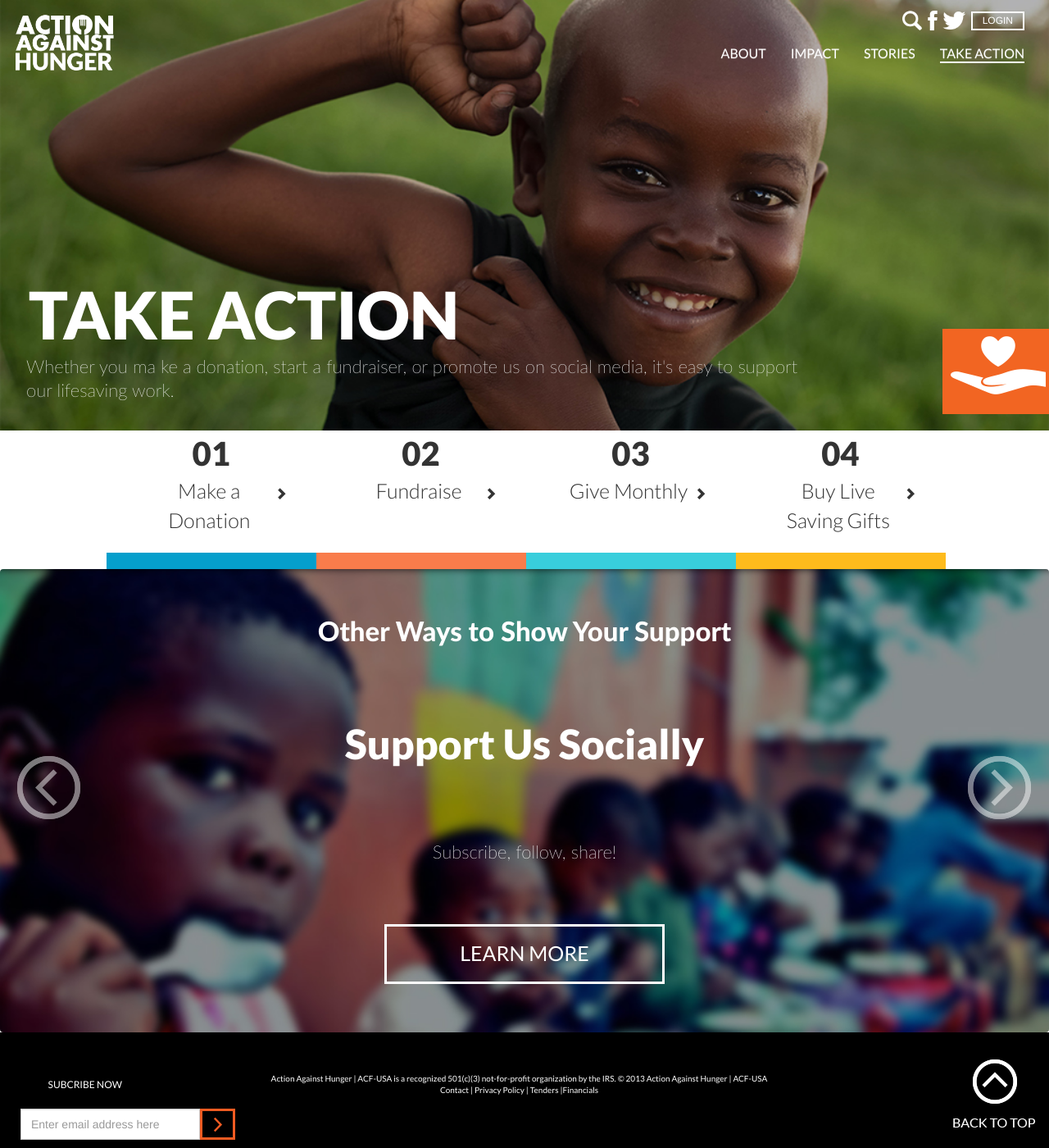
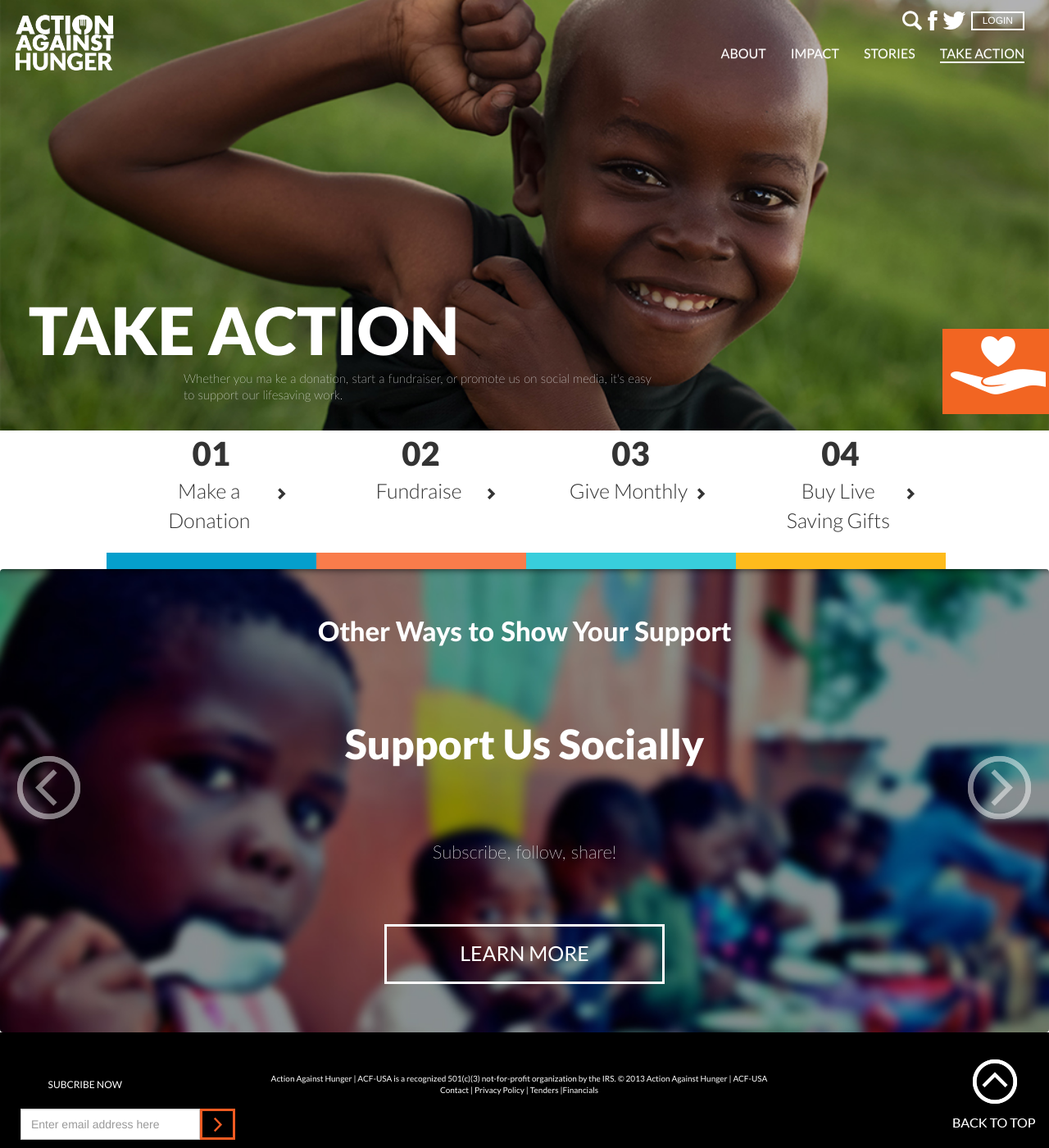
Before and after one commit to mBluebear/actionagainsthunger, a Jekyll site: the page built from takeaction.html, in a window 1280 px wide and 1400 px high. Shown: the whole window at 82% size. Built offline with Jekyll 4.4.1, drawn with Linux system fonts in a browser that asks for light colours; Markdown is read by kramdown in place of the engine named in the settings.

Commit message:
fix
validation fix

```diff
--- a/css/style.css
+++ b/css/style.css
@@ -1236,7 +1236,8 @@
       background: transparent;
       color: #f15b22;
       border-radius: 0;
-      border: 3px solid #f15b22; }
+      border: 3px solid #f15b22;
+      cursor: pointer; }
 
 div#nutrition .modal-dialog {
   width: 847px; }
@@ -1466,21 +1467,23 @@
   height: 100px;
   position: relative;
   overflow: hidden;
-  margin: 20px auto 0 auto;
-  border-radius: 4px; }
+  margin: 0 auto;
+  border-radius: 4px;
+  width: 80%; }
   #slider_head ul {
     position: relative;
     margin: 0;
     padding: 0;
     height: 200px;
-    list-style: none; }
+    list-style: none;
+    margin: 0 auto; }
     #slider_head ul li {
       position: relative;
       display: block;
       float: left;
       margin: 0;
       padding: 0;
-      width: 1024px;
+      width: 100%;
       height: 100px;
       text-align: center; }
 
@@ -1525,12 +1528,22 @@
   font-size: 18px; }
 
 @media (max-width: 1024px) {
+  #slider_head ul li {
+    width: 100%; }
+
   div#header_donation .modal-dialog, div#nutrition .modal-dialog, div#header_donation .modal-header, div#nutrition .modal-header {
     width: 100%; }
 
   div#header_donation .modal-header, div#nutrition .modal-header {
     background-size: cover; } }
+@media (max-width: 800px) {
+  #slider_head, #slider_head ul li {
+    height: 300px; } }
 @media (max-width: 767px) {
+  div.control_next, div.control_prev {
+    background-size: 50%;
+    background-position: center; }
+
   div.content .header .hand {
     margin: 0 auto;
     text-align: center; }
--- a/js/action.js
+++ b/js/action.js
@@ -122,22 +122,27 @@
         });
 
 
-
-
     setInterval(function () {
         moveRight1();
     }, 4000);
 
     var slideCounts = $('#slider_head ul li').length;
-    var slideWidths = $('#slider_head ul li').width();
+    var slideWidths = $('#slider_head').width();
     var slideHeights = $('#slider_head ul li').height();
     var sliderUlWidths = slideCounts * slideWidths;
 
-    $('#slider_head').css({ width: slideWidths, height: slideHeights });
+    $('#slider_head ul').css({ width: slideWidths, height: slideHeights });
+    $('#slider_head').css({ width: '100%'});
 
-    $('#slider_head ul').css({ width: sliderUlWidths, marginLeft: - slideWidths });
+    $('#slider_head ul li').css({ width: sliderUlWidths, marginLeft: - slideWidths , 'left': slideWidths *.5});
 
     $('#slider_head ul li:last-child').prependTo('#slider_head ul');
+$('div.content .header .content_header span').css({
+    'display': 'block',
+    'width': '60%',
+    'margin': '0 auto',
+    'font-size':'15px'
+});
 
 
     function moveRight1() {
@@ -151,6 +156,7 @@
             $('#slider_head ul').css('left', '');
         });
     };
+
 var lastid;
     $('.expert_head').click(function(){
         $('.head_content').addClass('hide_head');
--- a/scss/components/_main.scss
+++ b/scss/components/_main.scss
@@ -1466,6 +1466,7 @@
       color: #f15b22;
       border-radius: 0;
       border: 3px solid #f15b22;
+      cursor: pointer;
     }
   }
 }
@@ -1774,21 +1775,23 @@
   height: 100px;
   position: relative;
   overflow: hidden;
-  margin: 20px auto 0 auto;
+  margin: 0 auto;
   border-radius: 4px;
+  width: 80%;
   ul {
     position: relative;
     margin: 0;
     padding: 0;
     height: 200px;
     list-style: none;
+    margin:0 auto;
     li {
       position: relative;
       display: block;
       float: left;
       margin: 0;
       padding: 0;
-      width: 1024px;
+      width: 100%;
       height: 100px;
       text-align: center;
 
@@ -1848,6 +1851,11 @@
 // @media
 
 @media (max-width: 1024px) {
+  #slider_head ul li
+  {
+    width: 100%;
+  }
+
   div#header_donation .modal-dialog, div#nutrition .modal-dialog, div#header_donation .modal-header, div#nutrition .modal-header
   {
     width: 100%;
@@ -1861,8 +1869,18 @@
   }
 
 }
+@media (max-width: 800px) {
+  #slider_head, #slider_head ul li {
+    height: 300px;
+  }
+}
 @media (max-width: 767px) {
 
+  div.control_next, div.control_prev
+  {
+    background-size: 50%;
+    background-position: center;
+  }
   div.content .header .hand
   {
     margin:0 auto;
```
Also changed, not shown: 4 other files.
